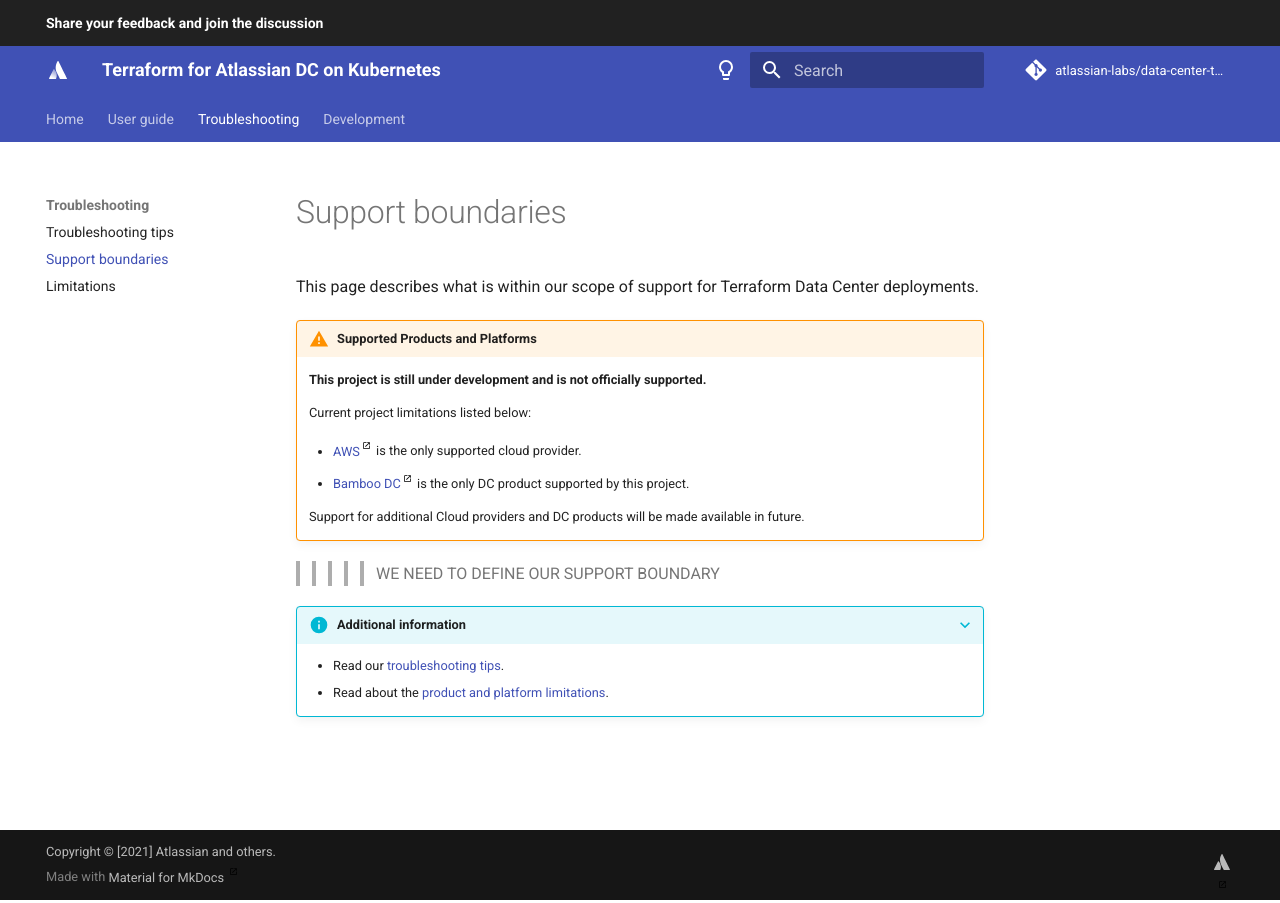
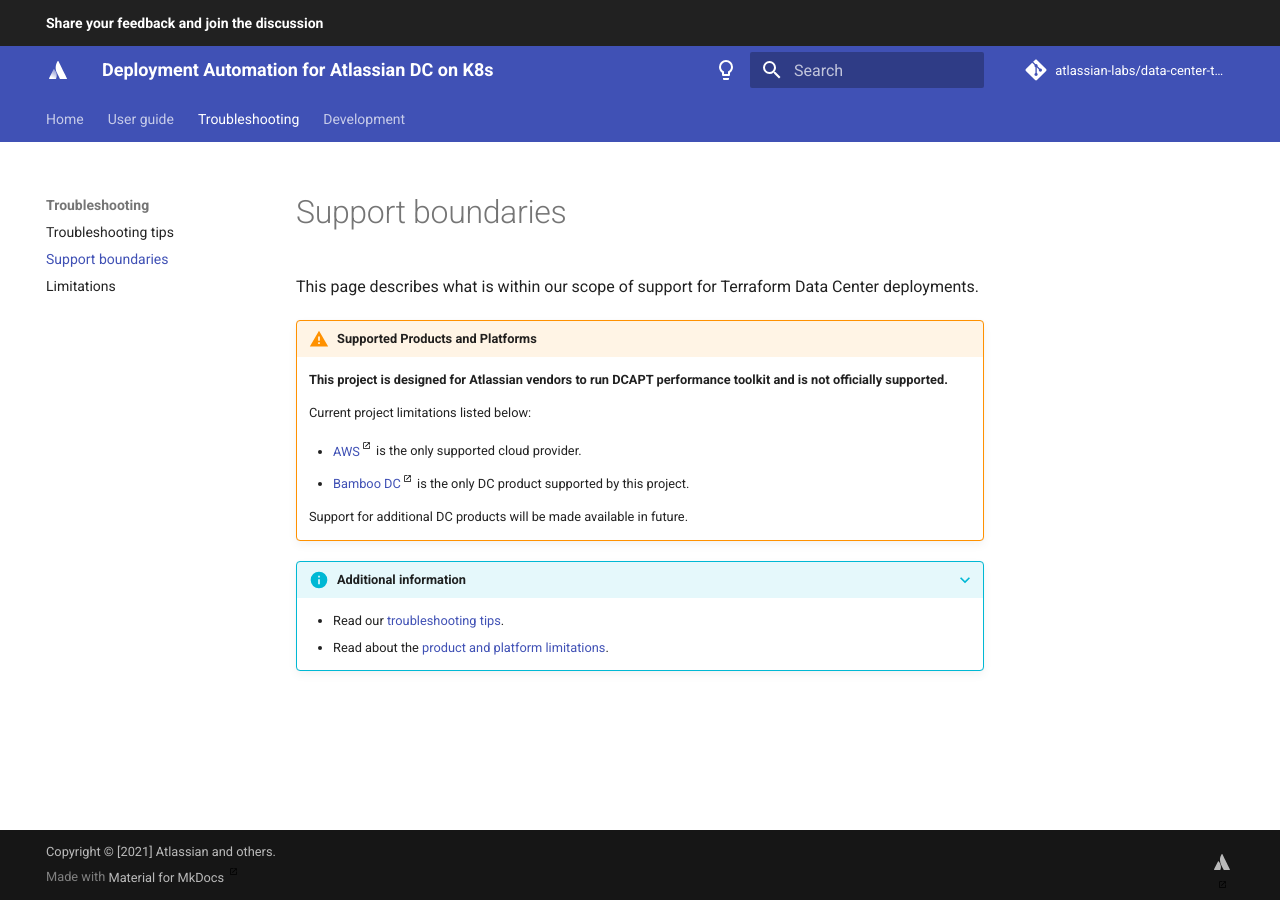
Before and after one commit to atlassian-labs/data-center-terraform, an MkDocs documentation site: the page built from docs/docs/troubleshooting/SUPPORT_BOUNDARIES.md, in a window 1280 px wide. Built offline with MkDocs 1.6.1 and Material for MkDocs 9.7.7, drawn with Linux system fonts in a browser that asks for light colours; comment, search, counter and statistics services are not loaded.

Commit message:
TFKUBE-247: Prepare the documentation for GA release

```diff
--- a/docs/docs/troubleshooting/SUPPORT_BOUNDARIES.md
+++ b/docs/docs/troubleshooting/SUPPORT_BOUNDARIES.md
@@ -4,17 +4,14 @@
 
 !!! warning "Supported Products and Platforms"
 
-    **This project is still under development and is not officially supported.**
+    **This project is designed for Atlassian vendors to run DCAPT performance toolkit and is not officially supported.**
 
     Current project limitations listed below:
 
     * [AWS](https://aws.amazon.com/){.external} is the only supported cloud provider.
     * [Bamboo DC](https://confluence.atlassian.com/bamboo/bamboo-8-1-release-notes-1103070461.html){.external} is the only DC product supported by this project.
 
-    Support for additional Cloud providers and DC products will be made available in future.
-
-
->>>>> WE NEED TO DEFINE OUR SUPPORT BOUNDARY
+    Support for additional DC products will be made available in future.
 
 
 ???+ info "Additional information"
--- a/docs/mkdocs.yml
+++ b/docs/mkdocs.yml
@@ -1,4 +1,4 @@
-site_name: Terraform for Atlassian DC on Kubernetes
+site_name: Deployment Automation for Atlassian DC on K8s
 theme:
   name: material
   custom_dir: overrides
```
Also changed, not shown: docs/docs/README.md (+3 -3 lines), docs/docs/troubleshooting/LIMITATIONS.md (+2 -2 lines), README.md.
